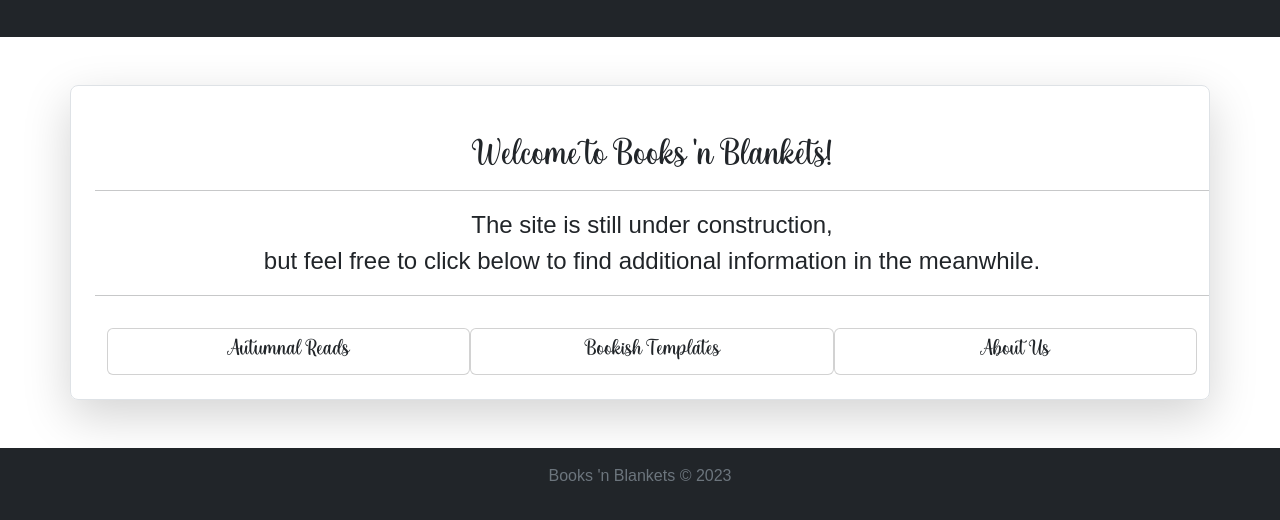
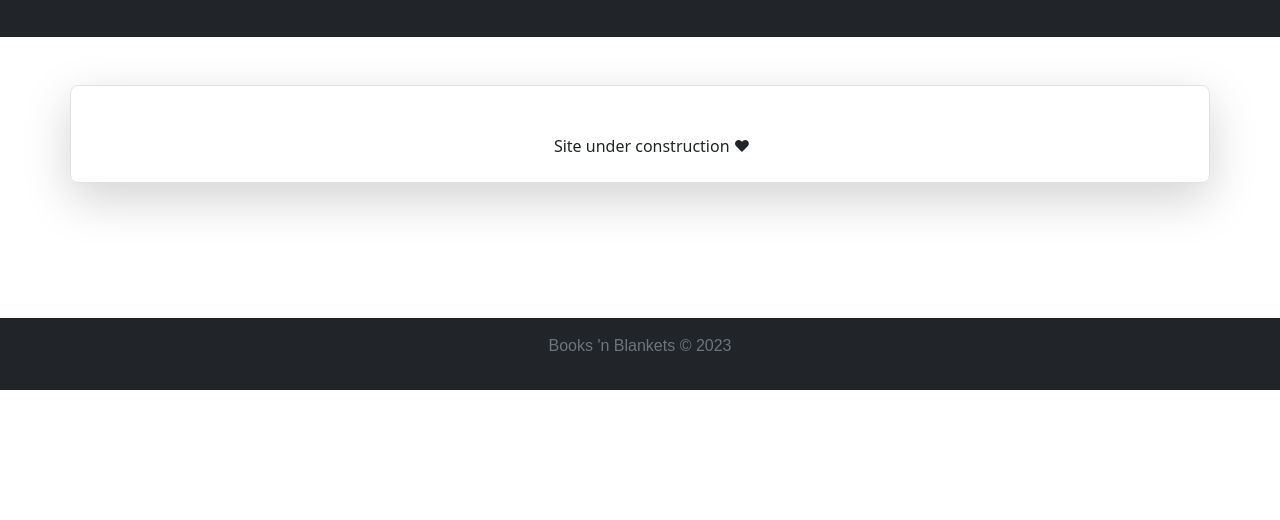
Before and after one commit to ArcLiz/booksnblankets, a plain HTML site: page index.html in a window 1280 px wide. Shown: the part 410-930 px from the top of the page. After the commit the page ends 800 px from the top, so only its background shows below. Drawn offline with nearby package versions, Linux system fonts and the light colour scheme; a web font is replaced by a local one.

Commit message:
Add an oopsie

```diff
--- a/index.html
+++ b/index.html
@@ -51,16 +51,7 @@
     <div class="container my-5">
       <!-- Shadowed center content -->
       <div class="row p-4 pe-lg-0 pt-lg-5 justify-content-around rounded-3 border shadow-lg">
-        <h1 class="text-center">Welcome to Books 'n Blankets!</h1>
-        <hr>
-        <p class="fs-4 text-center">The site is still under construction,<br> but feel free to click below to find additional information in the meanwhile.</p>
-        <hr>
-        <!-- Cards ?-->
-        <div class="row mt-3 justify-content-center">
-          <div class="card col-4 text-center align-middle"><h4 class="pt-2">Autumnal Reads</h4></div>
-          <div class="card col-4 text-center"><h4 class="pt-2">Bookish Templates</h4></div>
-          <div class="card col-4 text-center"><h4 class="pt-2">About Us</h4></div>
-        </div>
+        Site under construction ♥
       </div>
     </div>
   </main>
```
